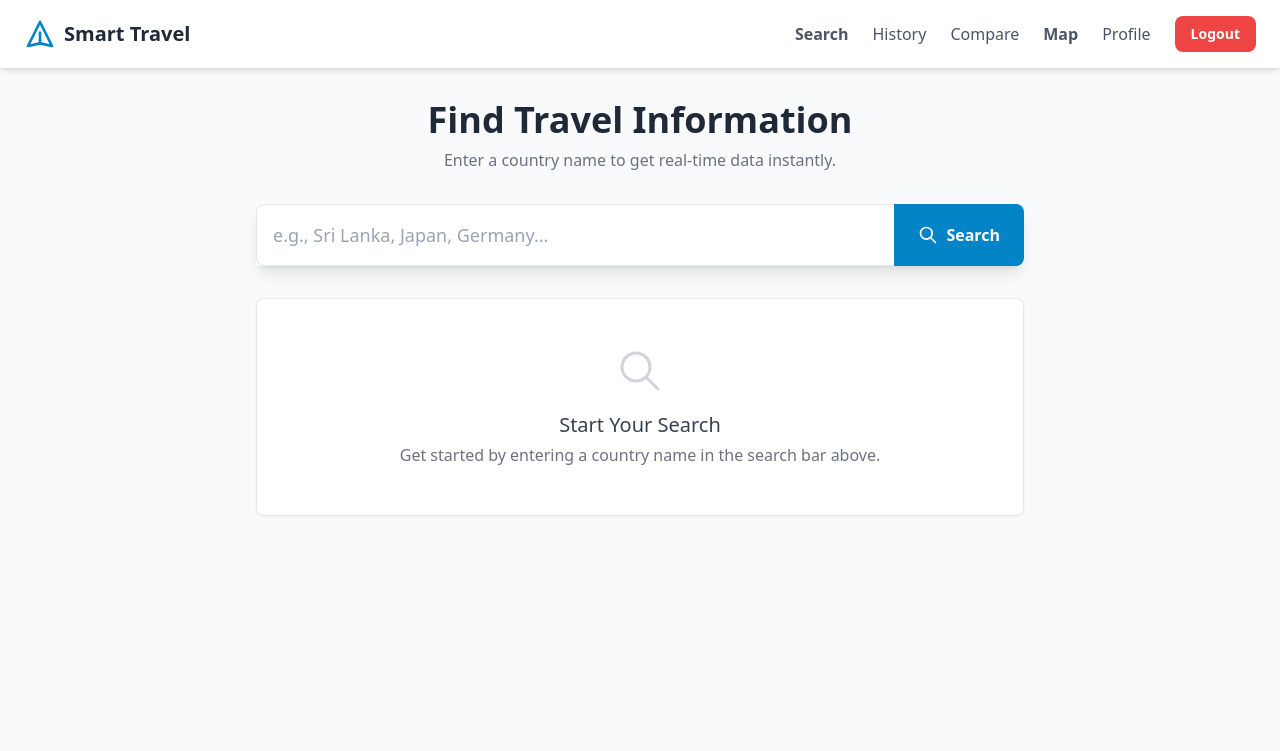
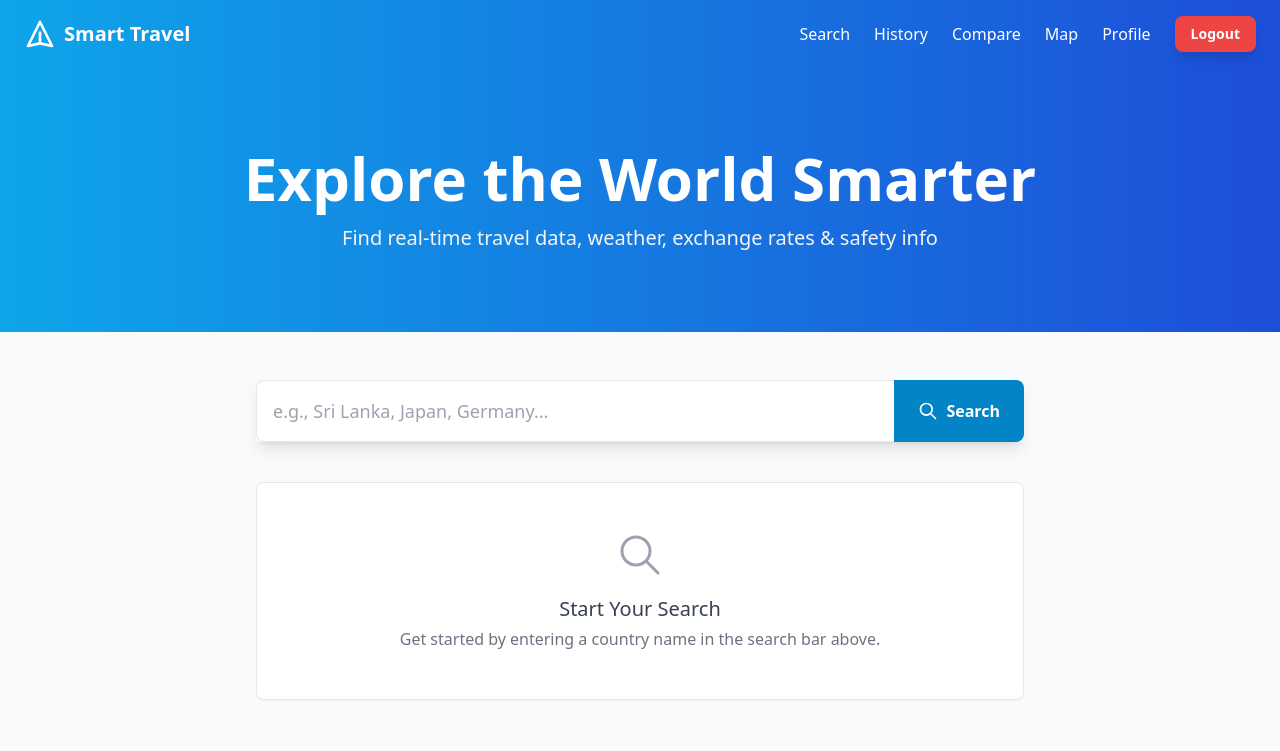
Before and after one commit to WAPunsisiYemaniPerera/Smart_Travel_Platform, a plain HTML site: page client/travel.html in a window 1280 px wide. Drawn offline with nearby package versions, Linux system fonts and the light colour scheme; sample sign-in values are in the browser's storage.

Commit message:
Refactor travel dashboard layout: enhance header and search section with improved styling and animations; update results display for better user engagement

```diff
--- a/client/travel.html
+++ b/client/travel.html
@@ -5,46 +5,69 @@
   <title>Travel Dashboard</title>
   <script src="https://cdn.tailwindcss.com"></script>
   <script src="js/travel.js" defer></script>
+  <style>
+    @keyframes fadeInUp {
+      from { opacity: 0; transform: translateY(20px); }
+      to { opacity: 1; transform: translateY(0); }
+    }
+    .animate-fade-in-up {
+      animation: fadeInUp 0.8s ease-in-out forwards;
+    }
+  </style>
 </head>
-
 <body class="bg-gray-50 font-sans">
 
-        <header class="bg-white shadow-md">
+  <!-- Hero Section -->
+  <header class="relative bg-gradient-to-r from-sky-500 to-blue-700 text-white">
     <nav class="container mx-auto px-6 py-4 flex justify-between items-center">
       <a href="travel.html" class="flex items-center gap-2">
-                    <svg class="w-8 h-8 text-sky-600" fill="none" stroke="currentColor" viewBox="0 0 24 24" xmlns="http://www.w3.org/2000/svg"><path stroke-linecap="round" stroke-linejoin="round" stroke-width="2" d="M12 19l9 2-9-18-9 18 9-2zm0 0v-8"></path></svg>
-                    <span class="text-xl font-bold text-gray-800">Smart Travel</span>
+        <svg class="w-8 h-8 text-white" fill="none" stroke="currentColor" viewBox="0 0 24 24">
+          <path stroke-linecap="round" stroke-linejoin="round" stroke-width="2" d="M12 19l9 2-9-18-9 18 9-2zm0 0v-8"></path>
+        </svg>
+        <span class="text-xl font-bold">Smart Travel</span>
       </a>
       <div class="flex items-center gap-6">
-                    <a href="travel.html" class="text-gray-600 font-semibold hover:text-sky-600 transition-colors">Search</a>
-                    <a href="history.html" class="text-gray-600 hover:text-sky-600 transition-colors">History</a>
-                    <a href="compare.html" class="text-gray-600 hover:text-sky-600 transition-colors">Compare</a>
-                    <a href="map.html" class="text-gray-600 font-semibold hover:text-sky-600 transition-colors">Map</a>
-                    <a href="profile.html" class="text-gray-600 hover:text-sky-600 transition-colors">Profile</a>
-                    <button id="logout-btn" class="bg-red-500 text-white px-4 py-2 rounded-lg hover:bg-red-600 transition-colors text-sm font-semibold">Logout</button>
+        <a href="travel.html" class="hover:text-yellow-300 transition-colors">Search</a>
+        <a href="history.html" class="hover:text-yellow-300 transition-colors">History</a>
+        <a href="compare.html" class="hover:text-yellow-300 transition-colors">Compare</a>
+        <a href="map.html" class="hover:text-yellow-300 transition-colors">Map</a>
+        <a href="profile.html" class="hover:text-yellow-300 transition-colors">Profile</a>
+        <button id="logout-btn" class="bg-red-500 text-white px-4 py-2 rounded-lg hover:bg-red-600 transition-colors text-sm font-semibold shadow-lg">Logout</button>
       </div>
     </nav>
+
+    <div class="container mx-auto px-6 py-20 text-center">
+      <h1 class="text-4xl md:text-6xl font-extrabold leading-tight animate-fade-in-up">Explore the World Smarter</h1>
+      <p class="mt-4 text-lg md:text-xl text-gray-100 animate-fade-in-up">Find real-time travel data, weather, exchange rates & safety info</p>
+
+    </div>
   </header>
 
-        <main class="container mx-auto px-6 py-8">
+  <!-- Search Section -->
+  <main class="container mx-auto px-6 py-12">
     <div class="max-w-3xl mx-auto">
-                <h1 class="text-3xl md:text-4xl font-bold text-gray-800 text-center">Find Travel Information</h1>
-                <p class="text-gray-500 text-center mt-2 mb-8">Enter a country name to get real-time data instantly.</p>
-
       <form id="search-form" class="flex shadow-lg">
         <input type="text" id="country-input" placeholder="e.g., Sri Lanka, Japan, Germany..." required
           class="w-full p-4 border-t border-b border-l border-gray-200 rounded-l-lg focus:outline-none focus:ring-2 focus:ring-sky-500 text-lg" />
         <button type="submit"
           class="bg-sky-600 text-white px-6 py-4 rounded-r-lg hover:bg-sky-700 transition-colors font-semibold flex items-center gap-2">
-                        <svg class="w-5 h-5" fill="none" stroke="currentColor" viewBox="0 0 24 24" xmlns="http://www.w3.org/2000/svg"><path stroke-linecap="round" stroke-linejoin="round" stroke-width="2" d="M21 21l-6-6m2-5a7 7 0 11-14 0 7 7 0 0114 0z"></path></svg>
+          <svg class="w-5 h-5" fill="none" stroke="currentColor" viewBox="0 0 24 24">
+            <path stroke-linecap="round" stroke-linejoin="round" stroke-width="2"
+              d="M21 21l-6-6m2-5a7 7 0 11-14 0 7 7 0 0114 0z"></path>
+          </svg>
           <span>Search</span>
         </button>
       </form>
 
-                <div id="results-display" class="mt-8">
-                    <div class="bg-white rounded-lg shadow-sm border border-gray-200 text-center p-12 animate-fade-in-up">
+      <!-- Results Display -->
+      <div id="results-display" class="mt-10">
+        <div
+          class="bg-white rounded-lg shadow-sm border border-gray-200 text-center p-12 animate-fade-in-up hover:shadow-lg transition">
           <div class="flex justify-center items-center mb-4">
-                            <svg class="w-12 h-12 text-gray-300" fill="none" stroke="currentColor" viewBox="0 0 24 24" xmlns="http://www.w3.org/2000/svg"><path stroke-linecap="round" stroke-linejoin="round" stroke-width="1.5" d="M21 21l-6-6m2-5a7 7 0 11-14 0 7 7 0 0114 0z"></path></svg>
+            <svg class="w-12 h-12 text-gray-400" fill="none" stroke="currentColor" viewBox="0 0 24 24">
+              <path stroke-linecap="round" stroke-linejoin="round" stroke-width="1.5"
+                d="M21 21l-6-6m2-5a7 7 0 11-14 0 7 7 0 0114 0z"></path>
+            </svg>
           </div>
           <h2 class="text-xl font-medium text-gray-700">Start Your Search</h2>
           <p class="text-gray-500 mt-1">Get started by entering a country name in the search bar above.</p>
@@ -52,6 +75,5 @@
       </div>
     </div>
   </main>
-
 </body>
 </html>
```
Lines whose indentation alone changed are shown as unchanged.
